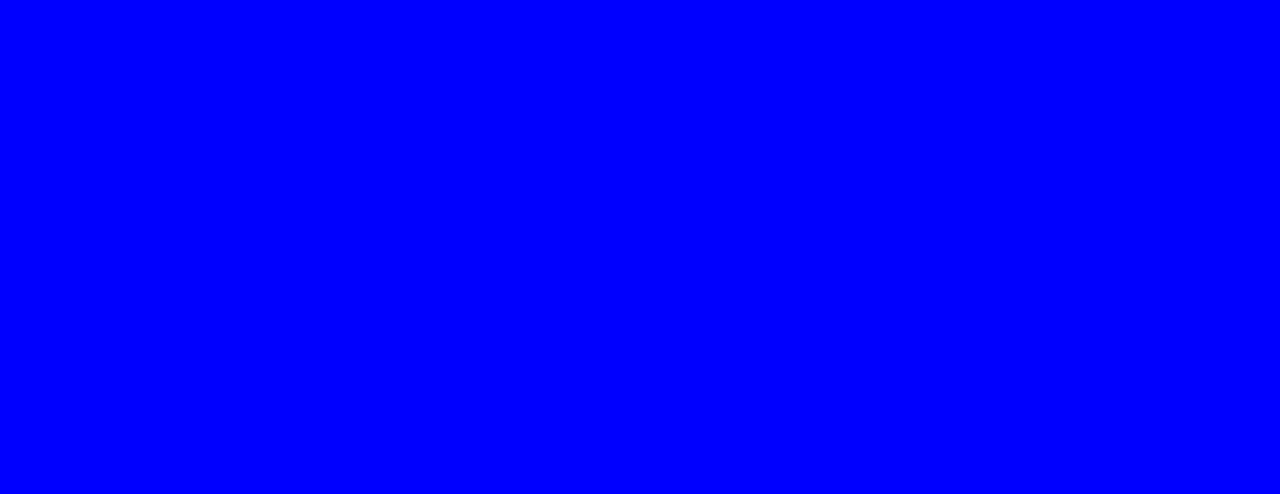
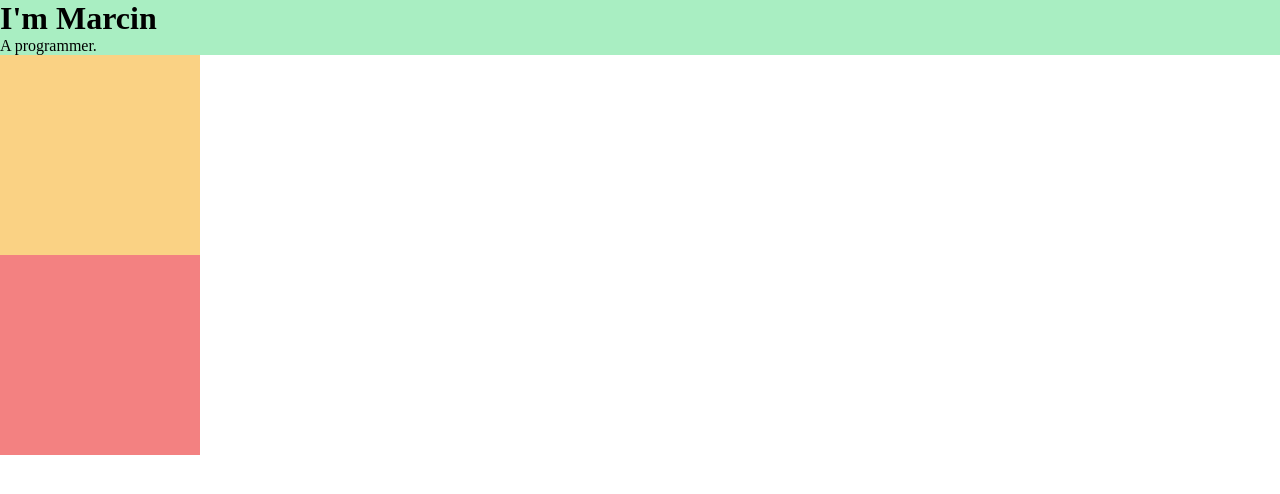
Before and after one commit to MarcineG/WebDevBootcamp_CSS, a plain HTML site: page index.html in a window 1280 px wide. Drawn offline with Linux system fonts and the light colour scheme.

Commit message:
Started with page layout

```diff
--- a/index.html
+++ b/index.html
@@ -6,8 +6,14 @@
     <meta http-equiv="X-UA-Compatible" content="ie=edge">
     <title>Marcin</title>
     <link rel="stylesheet" type="text/css" href="styles.css">
+    <link rel="icon" href="favicon.ico">
 </head>
 <body>
-
+    <div class="top-container">
+        <h1>I'm Marcin</h1>
+        <p>A programmer.</p>
+    </div>
+    <div class="middle-container"></div>
+    <div class="bottom-container"></div>
 </body>
 </html>
--- a/styles.css
+++ b/styles.css
@@ -1,3 +1,21 @@
 body {
-    background: blue;
+    margin: 0;
 }
+
+h1,p {
+    margin: 0;
+}
+
+.top-container {
+    background-color: #a9eec2;
+}
+.middle-container {
+    background-color: #fad284;
+    width: 200px;
+    height: 200px;
+}
+.bottom-container {
+    background-color: #f38181;
+    width: 200px;
+    height: 200px;
+}
```
Also changed, not shown: favicon.ico (added).
